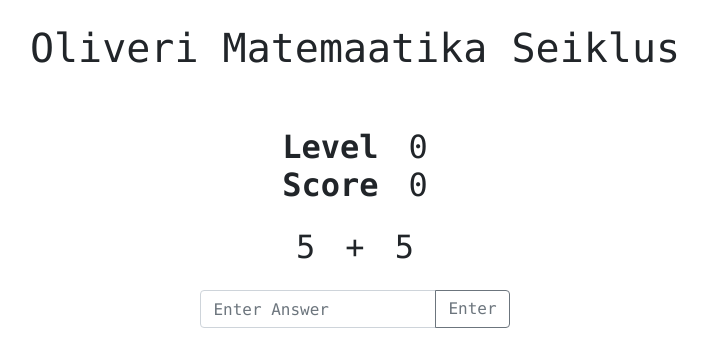
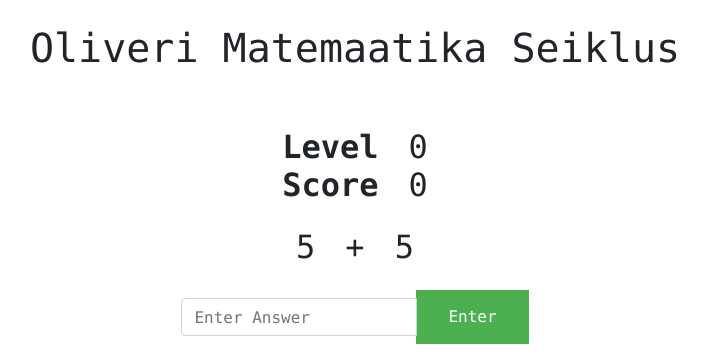
Before and after one commit to tomimarkus991/Oliveri-Matemaatika-Seiklus, a PHP site: page / in a window 1280 px wide. Shown: the top 360 px of the page, without its empty margins (285-992 px from the left). Run offline with PHP 8.4, Linux system fonts and the light colour scheme.

Commit message:
try fix for submit answer

```diff
--- a/home.html
+++ b/home.html
@@ -51,7 +51,7 @@
             <div class="form-group input-group mx-sm-3 mb-2">
                 <input class="form-control user-answer" type="number" placeholder="Enter Answer"></input>
                 <div class="input-group-append">
-                    <button class="btn btn-outline-secondary" type="submit">Enter</button>
+                    <button class="button" type="submit">Enter</button>
                   </div>
             </div>
         </form>
--- a/styles.css
+++ b/styles.css
@@ -15,6 +15,16 @@ input[type="number"] {
   padding: 0;
   font-family: consolas;
   z-index: auto;
+}
+.button {
+  background-color: #4caf50; /* Green */
+  border: none;
+  color: white;
+  padding: 15px 32px;
+  text-align: center;
+  text-decoration: none;
+  display: inline-block;
+  font-size: 16px;
 }
 
 .score-animation {
```
